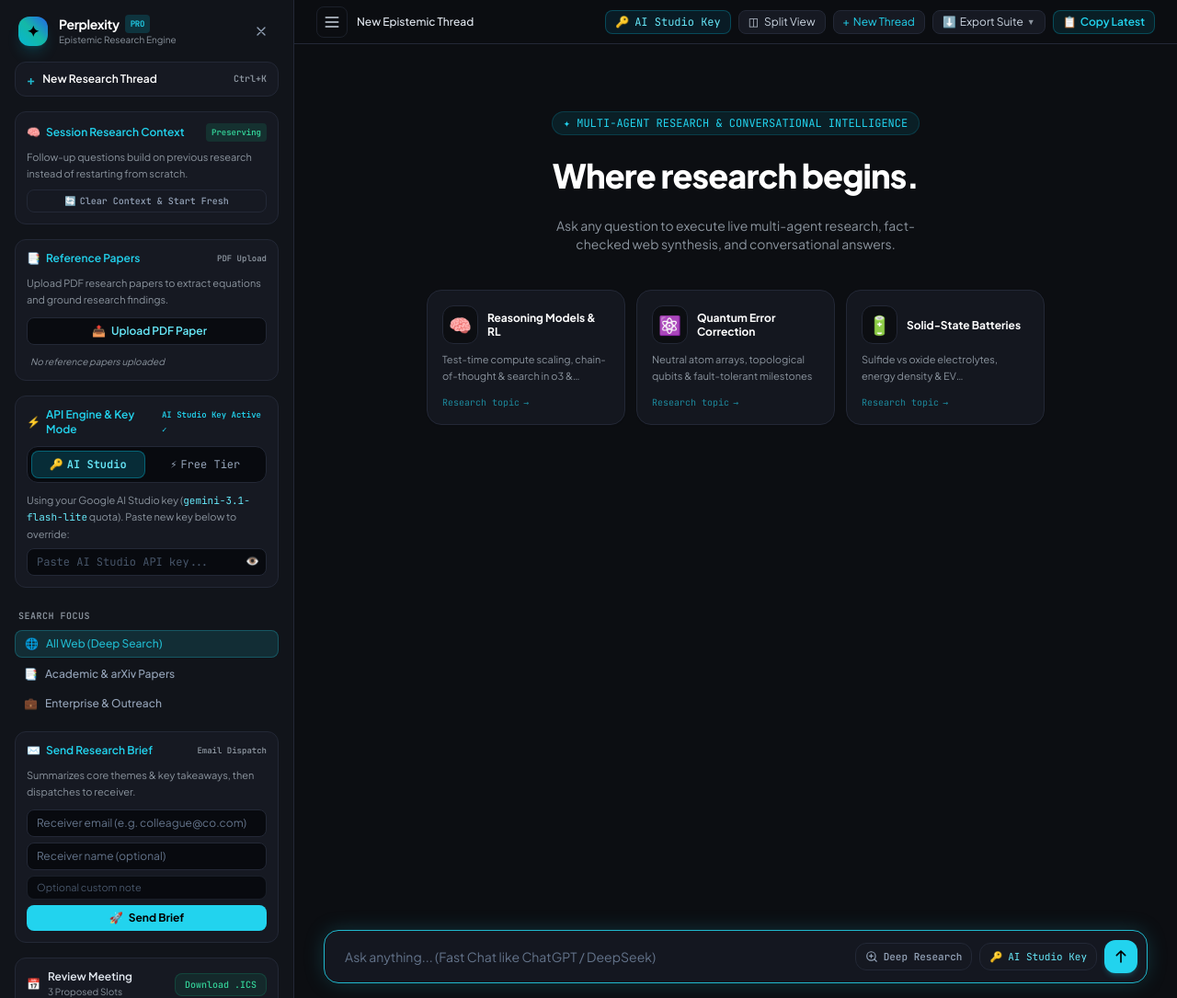
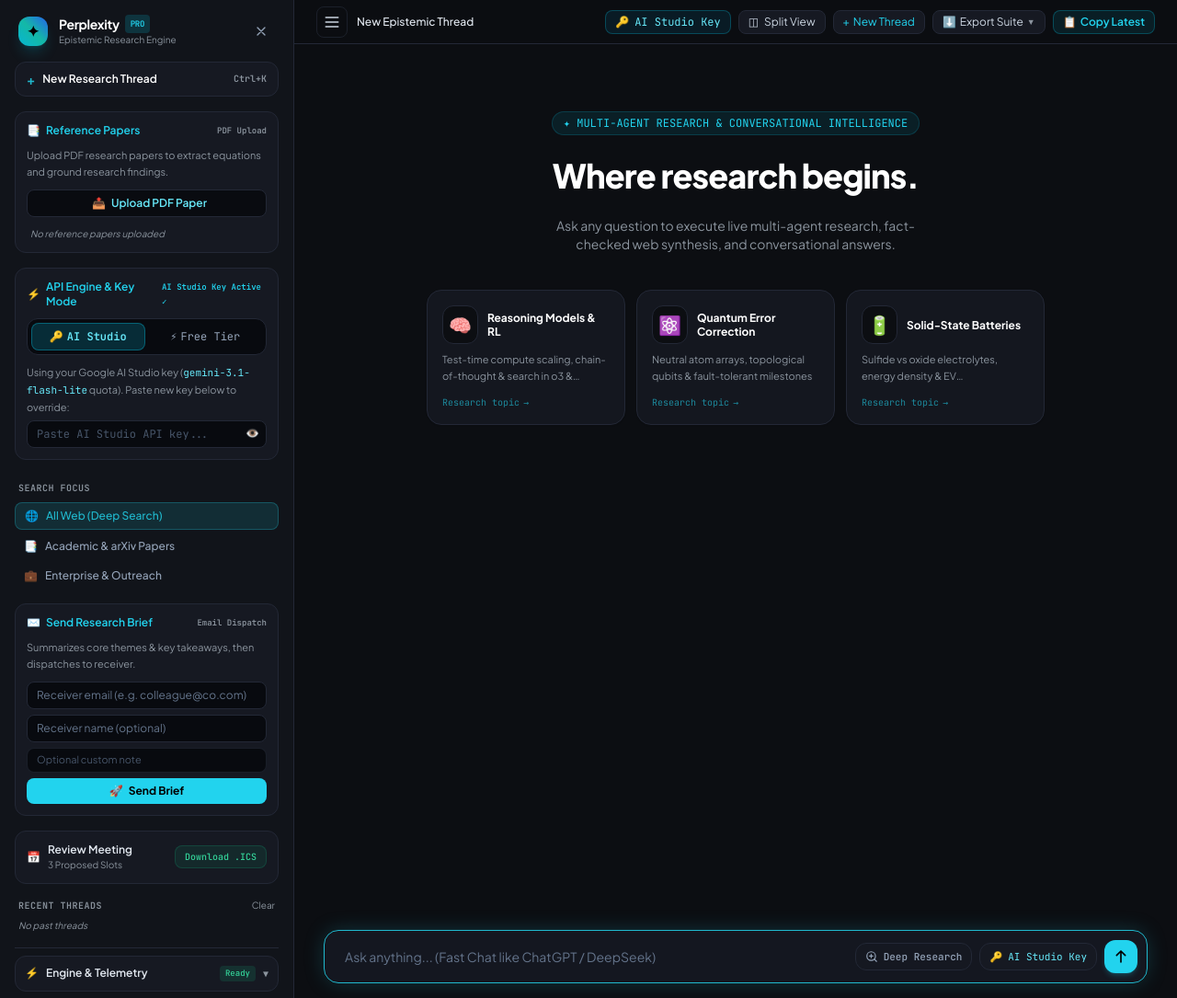
Before and after one commit to zeeshanrana707/genAI, a FastAPI app: page / in a window 1280 px wide. Shown: the whole page at 92% size. Run offline with FastAPI, Linux system fonts and the light colour scheme; data that the repository does not hold is empty; some libraries are stand-ins or nearby versions.

Commit message:
style: remove session research context card from sidebar

```diff
--- a/templates/index.html
+++ b/templates/index.html
@@ -296,23 +296,6 @@
         <span class="text-[10px] font-mono text-pplx-muted group-hover:text-white transition-colors">Ctrl+K</span>
       </button>
 
-      <!-- Session Research Memory (Context Continuity) -->
-      <div class="rounded-xl border border-pplx-border bg-pplx-card p-3 space-y-2">
-        <div class="flex items-center justify-between text-xs font-semibold">
-          <span class="flex items-center space-x-1.5 text-cyan-400">
-            <span>🧠</span>
-            <span>Session Research Context</span>
-          </span>
-          <span id="sessionStatusPill" class="text-[9px] font-mono px-1.5 py-0.5 rounded bg-emerald-500/15 text-emerald-400 font-semibold">Preserving</span>
-        </div>
-        <p class="text-[11px] text-pplx-muted leading-relaxed">
-          Follow-up questions build on previous research instead of restarting from scratch.
-        </p>
-        <button onclick="resetSessionMemory()" class="w-full py-1 px-2 rounded-lg text-[10px] font-mono font-medium text-slate-400 hover:text-red-400 hover:bg-[#090b10] border border-pplx-border transition-colors flex items-center justify-center space-x-1">
-          <span>🔄</span>
-          <span>Clear Context & Start Fresh</span>
-        </button>
-      </div>
 
       <!-- Upload Research Papers Section (PDF Ingestion) -->
       <div class="rounded-xl border border-pplx-border bg-pplx-card p-3 space-y-2.5">
```
